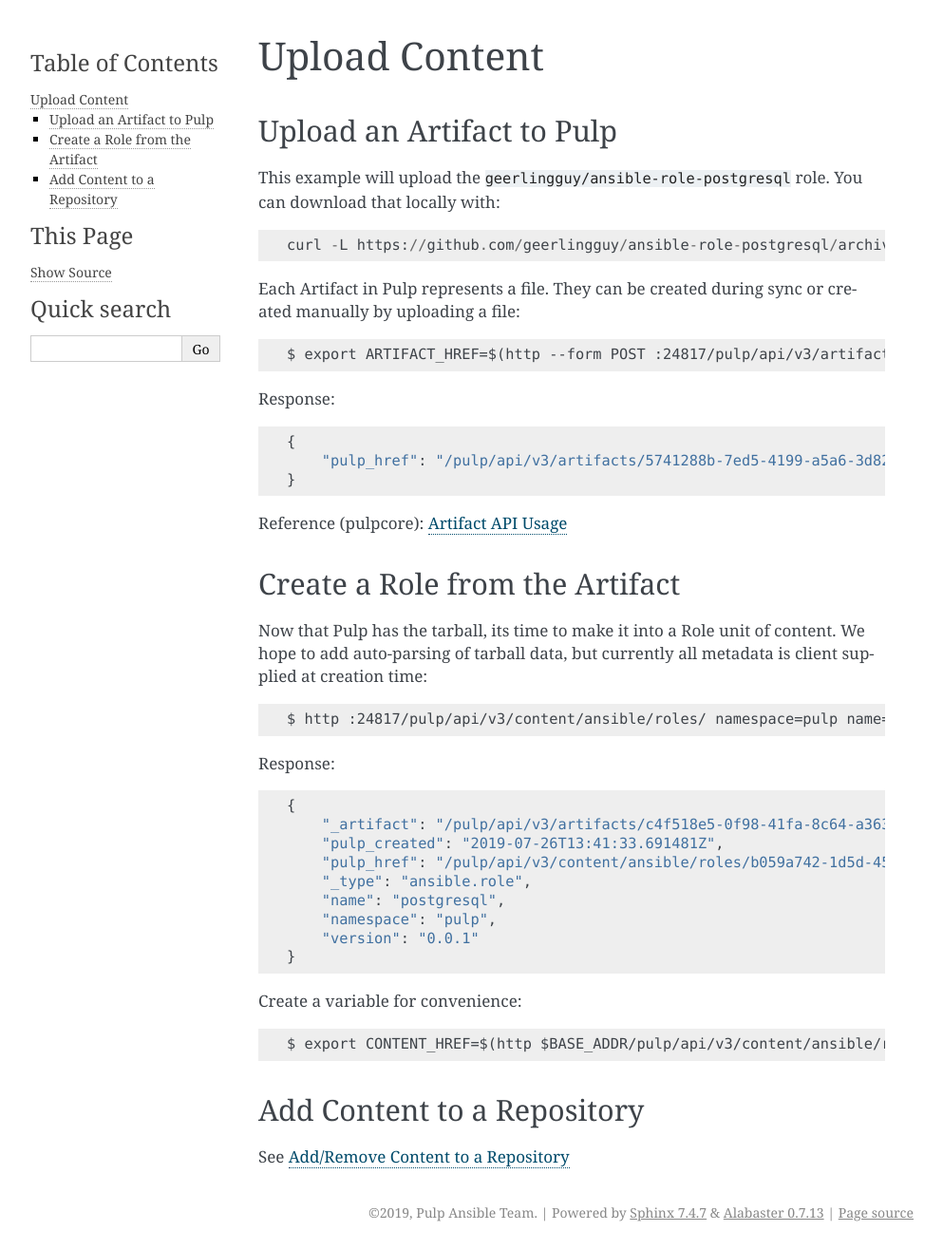
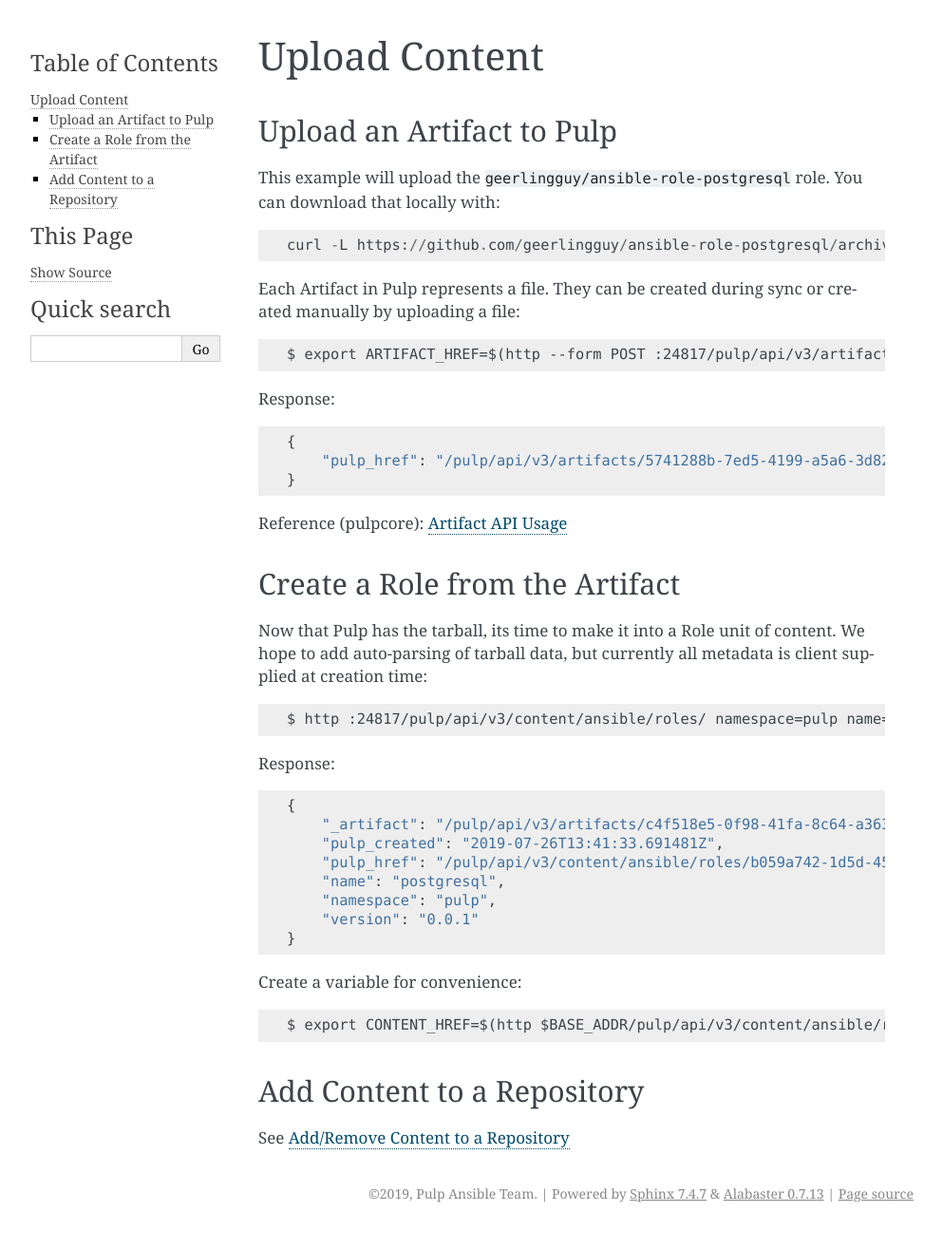
Before and after one commit to pulp/pulp_ansible, a Sphinx documentation site: the page built from docs/workflows/upload-role.rst, in a window 1280 px wide. Shown: the whole page at 95% size, without its empty margins (148-1141 px from the left). Built offline with Sphinx 7.4.7, drawn with Linux system fonts in a browser that asks for light colours.

Commit message:
Removing _type field
ref #5550
https://pulp.plan.io/issues/5550

```diff
--- a/docs/workflows/collection-install.rst
+++ b/docs/workflows/collection-install.rst
@@ -60,7 +60,6 @@
                 "_artifact": "/pulp/api/v3/artifacts/8d77cbc1-fcc7-4239-b369-323ef2080e2f/",
                 "pulp_created": "2019-04-30T22:12:01.452493Z",
                 "pulp_href": "/pulp/api/v3/content/ansible/collections/505e7a21-49c6-4287-936e-b043ec6f76d1/",
-                "_type": "ansible.collection",
                 "name": "hello",
                 "namespace": "greetings_namespace",
                 "sha1": "e33a25765f87bfdb6c5cba9c7a5b4acb78933fd3",
--- a/docs/workflows/sync-collection.rst
+++ b/docs/workflows/sync-collection.rst
@@ -44,7 +44,6 @@
         "pulp_created": "2019-04-29T13:51:10.860792Z",
         "pulp_href": "/pulp/api/v3/remotes/ansible/collection/e1c65074-3a4f-4f06-837e-75a9a90f2c31/",
         "pulp_last_updated": "2019-04-29T13:51:10.860805Z",
-        "_type": "ansible.collection",
         "download_concurrency": 20,
         "name": "bar",
         "policy": "immediate",
--- a/docs/workflows/upload-role.rst
+++ b/docs/workflows/upload-role.rst
@@ -42,7 +42,6 @@
         "_artifact": "/pulp/api/v3/artifacts/c4f518e5-0f98-41fa-8c64-a363159f3193/",
         "pulp_created": "2019-07-26T13:41:33.691481Z",
         "pulp_href": "/pulp/api/v3/content/ansible/roles/b059a742-1d5d-452d-8085-856844b70f1a/",
-        "_type": "ansible.role",
         "name": "postgresql",
         "namespace": "pulp",
         "version": "0.0.1"
```
Also changed, not shown: 2 other files.
